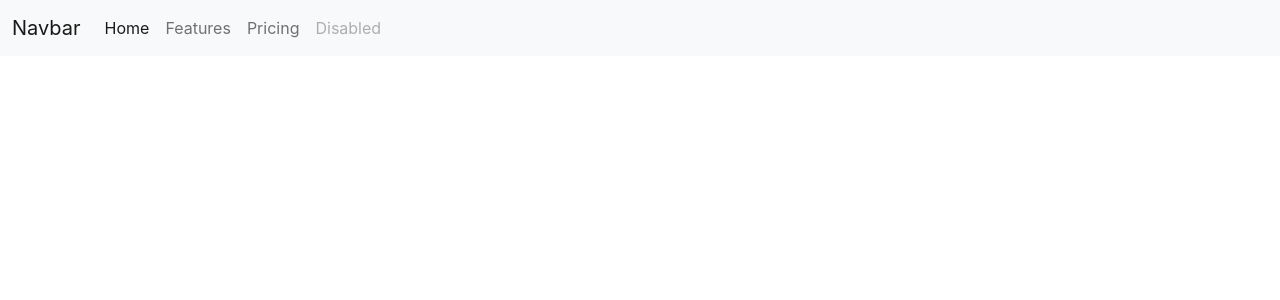
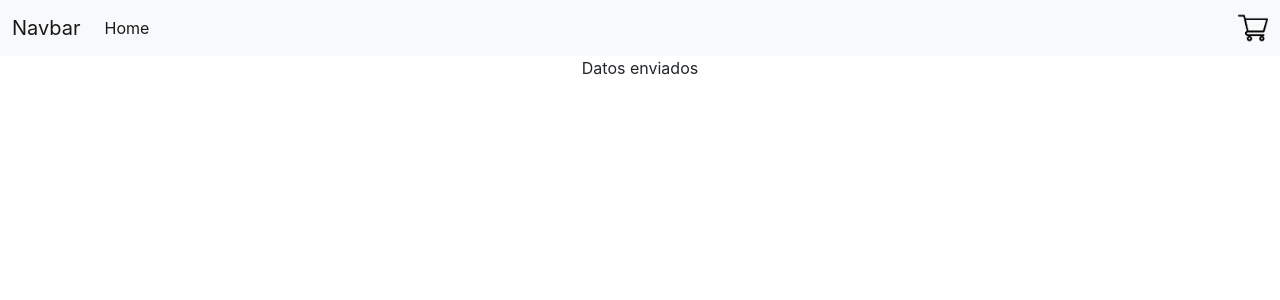
Before and after one commit to reneposse/react, a React (Create React App) app: page / in a window 1280 px wide. Shown: the top 300 px of the page. Built offline with nearby package versions, Linux system fonts and the light colour scheme.

Commit message:
Siguiente desafio

```diff
--- a/src/App.js
+++ b/src/App.js
@@ -1,11 +1,13 @@
 import logo from './logo.svg';
 import './App.css';
 import NavBar from './components/navBar/NavBar';
+import ItemListContainer from './components/itemListContainer/ItemListContainer';
 
 function App() {
   return (
     <div className="App">
        <NavBar></NavBar>
+       <ItemListContainer datos="Datos enviados"></ItemListContainer>
     </div>
   );
 }
--- /dev/null
+++ b/src/components/cartWidget/CartWidget.js
@@ -0,0 +1,12 @@
+import React from 'react'
+import image from "./cart.png"
+
+const CartWidget = () => {
+    return (
+        <div>
+            <img width="30px" src={image}></img>
+        </div>
+    )
+}
+
+export default CartWidget
--- /dev/null
+++ b/src/components/itemListContainer/ItemListContainer.js
@@ -0,0 +1,9 @@
+import React from 'react'
+
+export default function ItemListContainer ({datos}){
+    return (
+        <div>
+            <span>{datos}</span>
+        </div>
+    )
+}
--- a/src/components/navBar/NavBar.js
+++ b/src/components/navBar/NavBar.js
@@ -1,4 +1,5 @@
 import React from 'react'
+import CartWidget from '../cartWidget/CartWidget'
 
 const NavBar = () => {
   return (
@@ -14,17 +15,10 @@ const NavBar = () => {
         <li class="nav-item">
           <a class="nav-link active" aria-current="page" href="#">Home</a>
         </li>
-        <li class="nav-item">
-          <a class="nav-link" href="#">Features</a>
-        </li>
-        <li class="nav-item">
-          <a class="nav-link" href="#">Pricing</a>
-        </li>
-        <li class="nav-item">
-          <a class="nav-link disabled">Disabled</a>
-        </li>
+
       </ul>
     </div>
+    <CartWidget></CartWidget>
   </div>
 </nav>
 
```
Also changed, not shown: src/components/cartWidget/cart.png (added).
